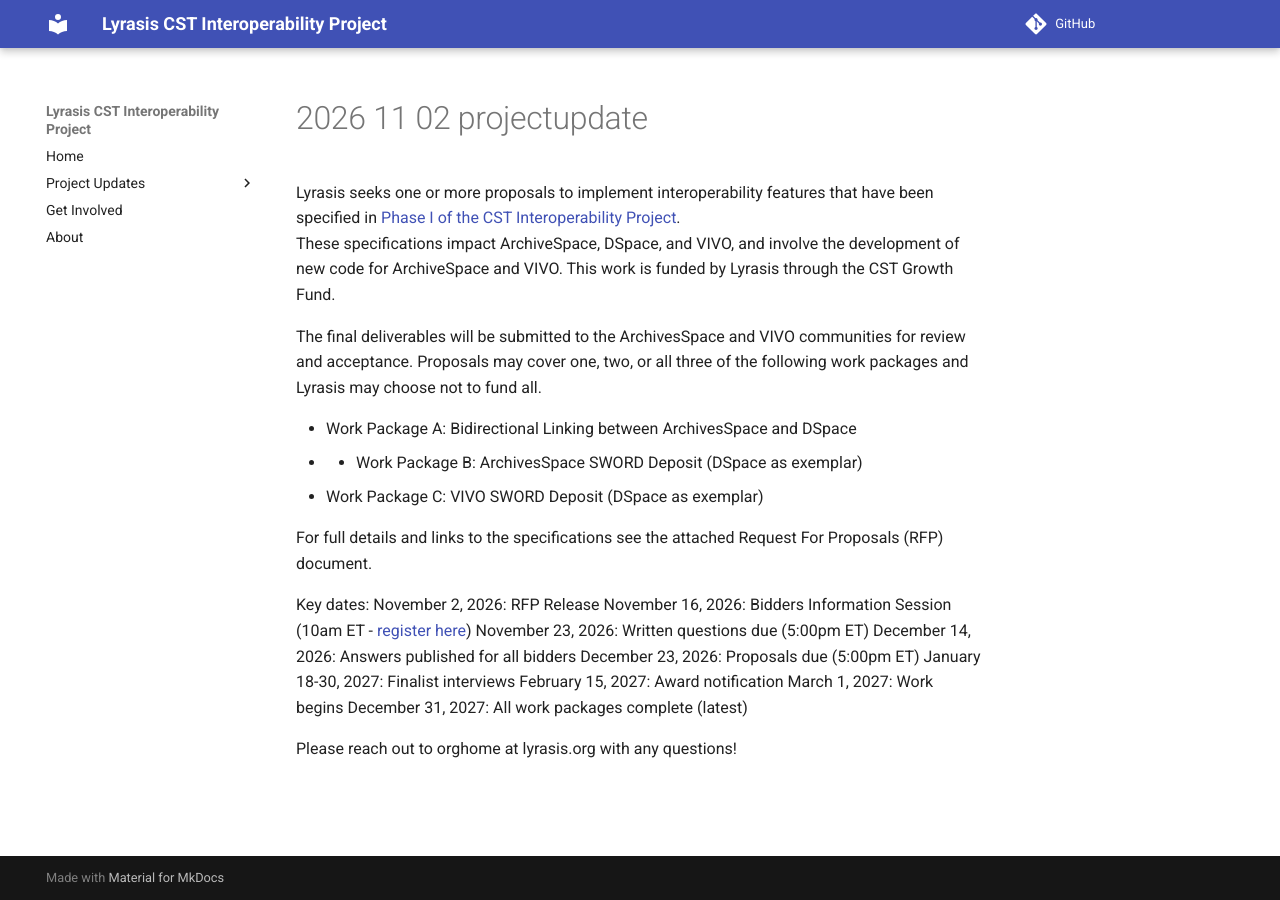
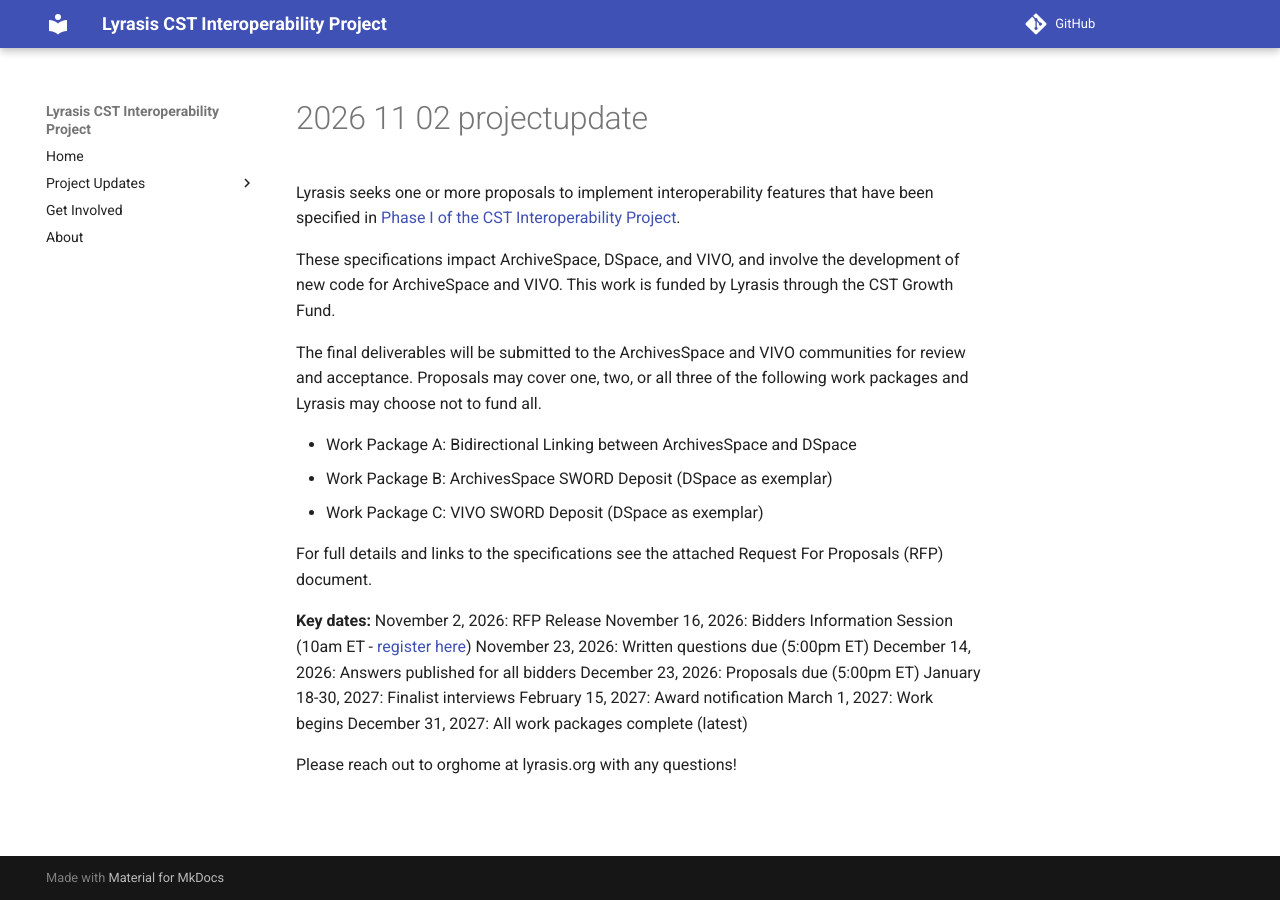
Before and after one commit to lyrasisorghome/InteroperabilityProject, an MkDocs documentation site: the page built from docs/Project Updates/2026-11-02-projectupdate.md, in a window 1280 px wide. Built offline with MkDocs 1.6.1 and Material for MkDocs 9.7.7, drawn with Linux system fonts in a browser that asks for light colours; comment, search, counter and statistics services are not loaded.

```diff
--- a/docs/Project Updates/2026-11-02-projectupdate.md
+++ b/docs/Project Updates/2026-11-02-projectupdate.md
@@ -1,15 +1,16 @@
 Lyrasis seeks one or more proposals to implement interoperability features that have been specified in [Phase I of the CST Interoperability Project](https://lyrasisorghome.github.io/InteroperabilityProject/Project%20Updates/2026-9-03-projectupdate/).
+
 These specifications impact ArchiveSpace, DSpace, and VIVO, and involve the development of new code for ArchiveSpace and VIVO.  This work is funded by Lyrasis through the CST Growth Fund.
 
 The final deliverables will be submitted to the ArchivesSpace and VIVO communities for review and acceptance. Proposals may cover one, two, or all three of the following work packages and Lyrasis may choose not to fund all.
 
 * Work Package A: Bidirectional Linking between ArchivesSpace and DSpace
-* * Work Package B: ArchivesSpace SWORD Deposit (DSpace as exemplar)
+* Work Package B: ArchivesSpace SWORD Deposit (DSpace as exemplar)
 * Work Package C: VIVO SWORD Deposit (DSpace as exemplar)
 
 For full details and links to the specifications see the attached Request For Proposals (RFP) document.
 
-Key dates:
+**Key dates:**
 November 2, 2026: RFP Release
 November 16, 2026: Bidders Information Session (10am ET - [register here](https://lyrasis.zoom.us/meeting/register/lA5G3nGoTlCBOvYEppc36Q))
 November 23, 2026: Written questions due (5:00pm ET)
```
